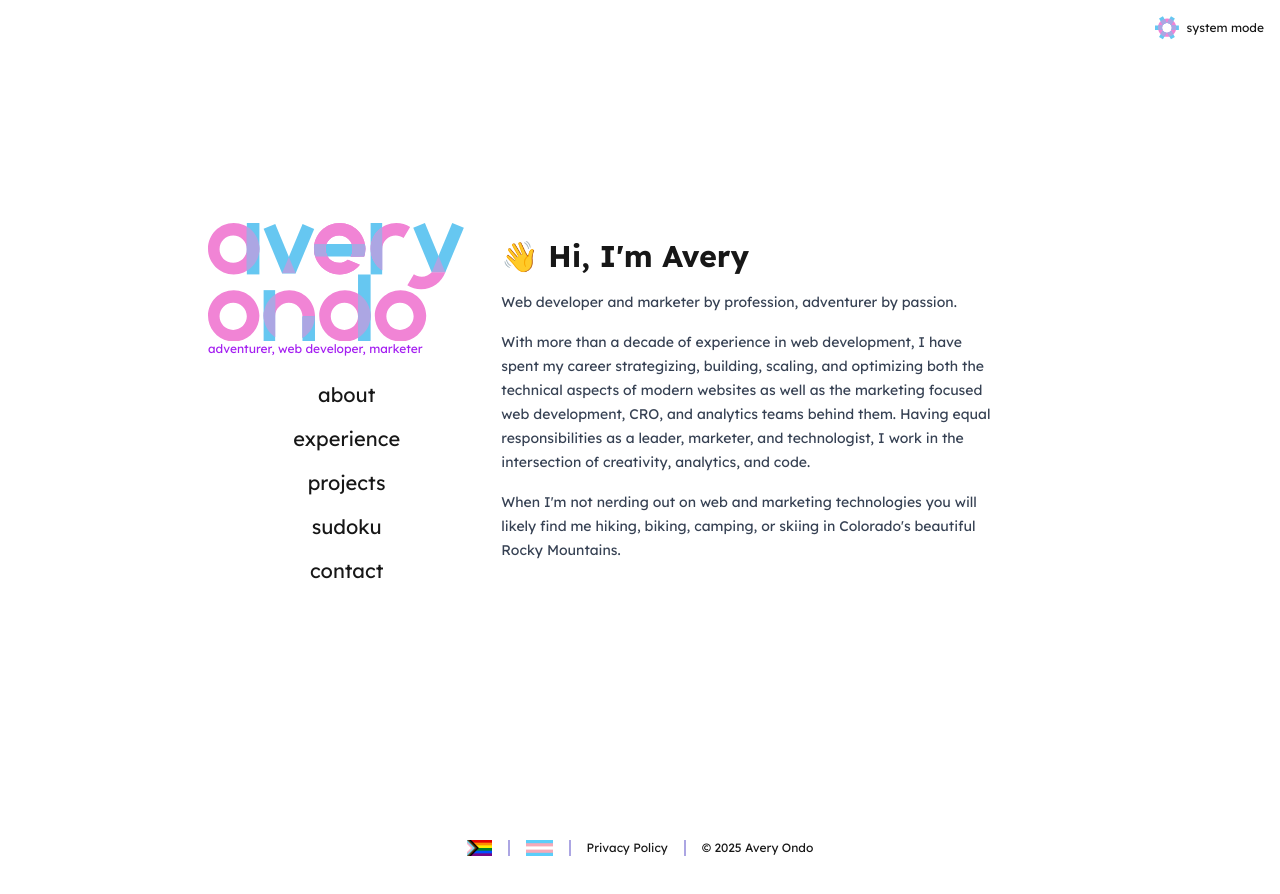
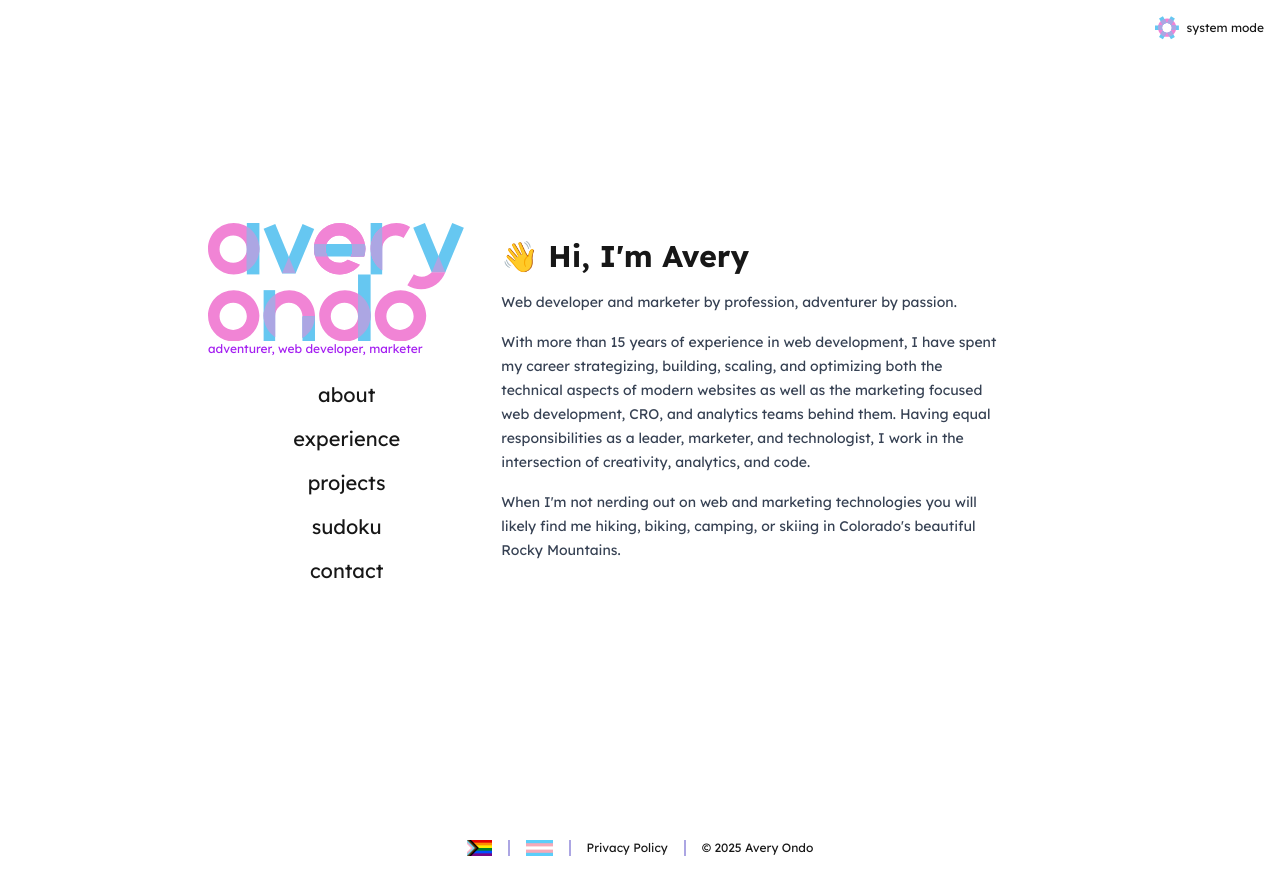
Before and after one commit to averyhere/averyhere.com, a Next.js app: page /about in a window 1280 px wide. Shown: the top 894 px of the page. Built offline with nearby package versions, Linux system fonts and the light colour scheme.

Commit message:
content update

```diff
--- a/src/app/(pages)/about/page.tsx
+++ b/src/app/(pages)/about/page.tsx
@@ -16,7 +16,7 @@ export default function Page() {
           Web developer and marketer by profession, adventurer by passion.
         </p>
         <p>
-          With more than a decade of experience in web development, I have spent my career strategizing, building, scaling, and optimizing both the technical aspects of modern websites as well as the marketing focused web development, CRO, and analytics teams behind them. Having equal responsibilities as a leader, marketer, and technologist, I work in the intersection of creativity, analytics, and code.
+          With more than 15 years of experience in web development, I have spent my career strategizing, building, scaling, and optimizing both the technical aspects of modern websites as well as the marketing focused web development, CRO, and analytics teams behind them. Having equal responsibilities as a leader, marketer, and technologist, I work in the intersection of creativity, analytics, and code.
         </p>
         <p>
           When I'm not nerding out on web and marketing technologies you will likely find me hiking, biking, camping, or skiing in Colorado's beautiful Rocky Mountains.
```
